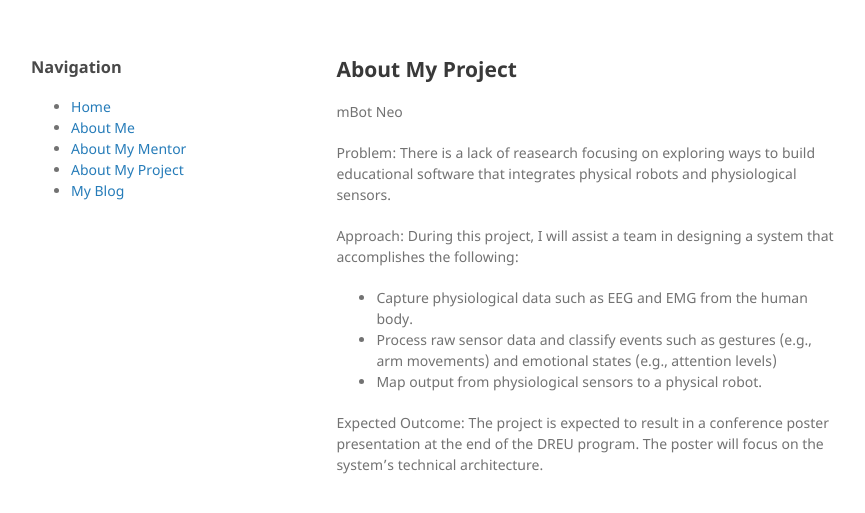
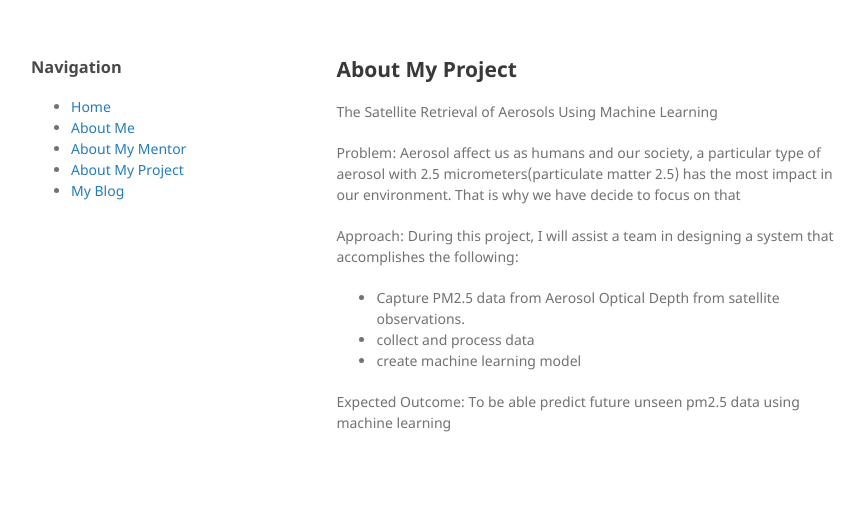
Before and after one commit to Onize12/Onize12.github.io, a Jekyll site: the page built from about-my-project.md, in a window 1280 px wide. Shown: the top 513 px of the page, without its empty margins (179-1044 px from the left). Built offline with Jekyll 4.4.1, drawn with Linux system fonts in a browser that asks for light colours; our own code applies the rules of GitHub Pages for plain Markdown files.

Commit message:
Update about-my-project.md

```diff
--- a/about-my-project.md
+++ b/about-my-project.md
@@ -1,13 +1,13 @@
 ## About My Project
 
-mBot Neo
+The Satellite Retrieval of Aerosols Using Machine Learning
 
-Problem: There is a lack of reasearch focusing on exploring ways to build educational software that integrates physical robots and physiological sensors.
+Problem: Aerosol affect us as humans and our society, a particular type of aerosol with 2.5 micrometers(particulate matter 2.5) has the most impact in our environment. That is why we have decide to focus on that
 
 Approach: During this project, I will assist a team in designing a system that accomplishes the following:
 
-  - Capture physiological data such as EEG and EMG from the human body.
-  - Process raw sensor data and classify events such as gestures (e.g., arm movements) and emotional states (e.g., attention levels)
-  - Map output from physiological sensors to a physical robot.
+  - Capture PM2.5 data from Aerosol Optical Depth from satellite observations.
+  - collect and process data
+  - create machine learning model
 
-Expected Outcome: The project is expected to result in a conference poster presentation at the end of the DREU program. The poster will focus on the system's technical architecture.
+Expected Outcome: To be able predict future unseen pm2.5 data using machine learning
```
